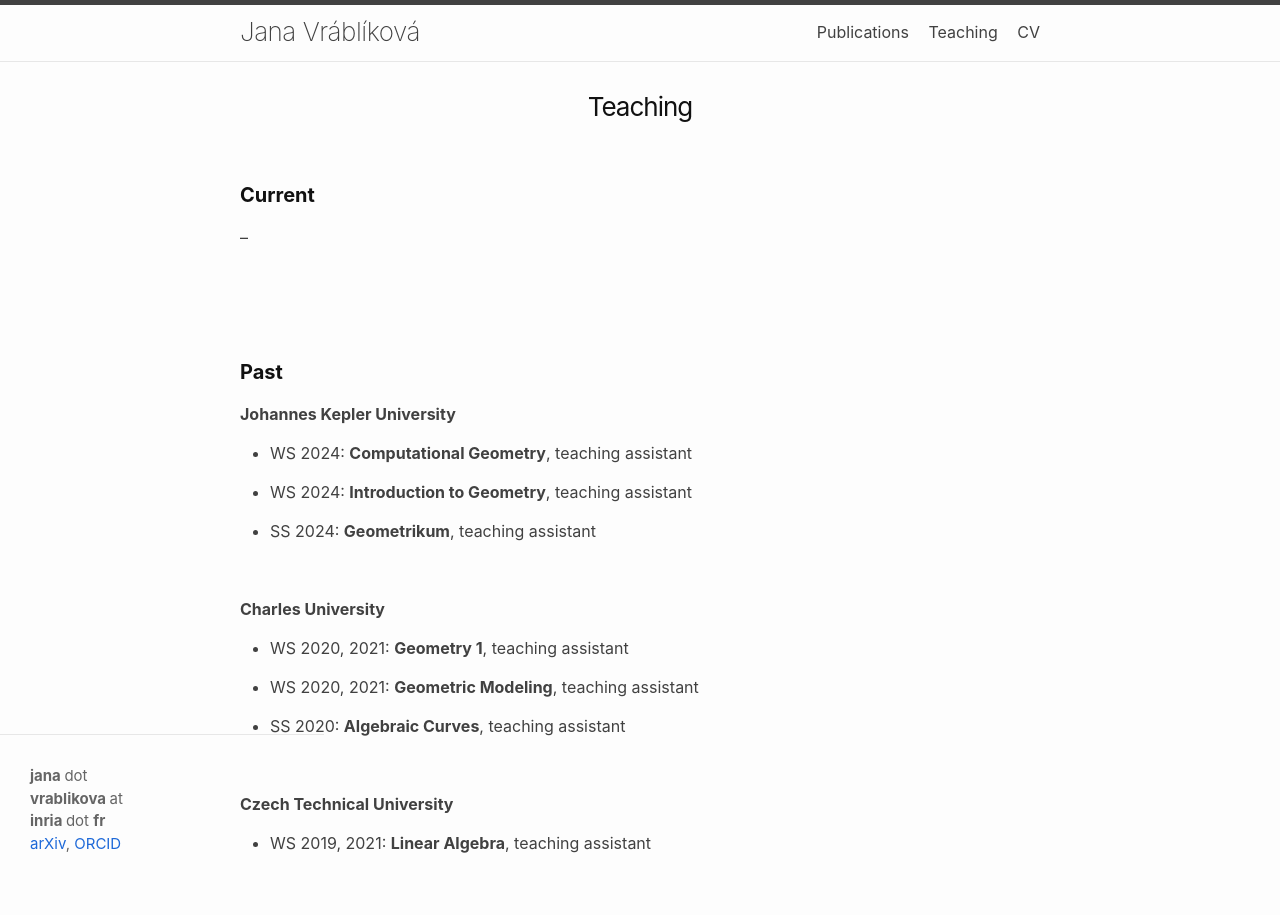
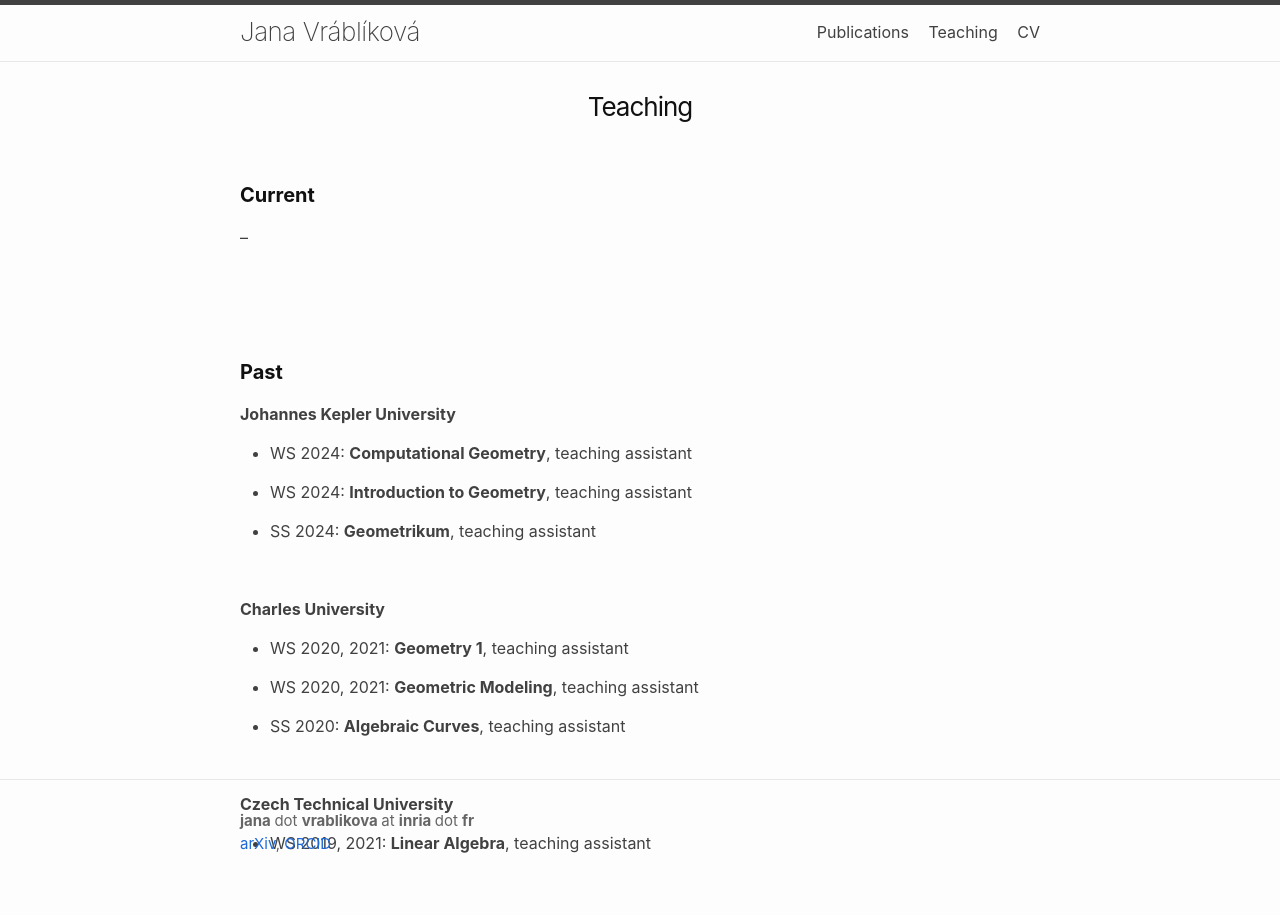
Before and after one commit to JanaVrablikova/janavrablikova.github.io, a Jekyll site: the page built from 02teaching.markdown, in a window 1280 px wide. Built offline with Jekyll 4.4.1, drawn with Linux system fonts in a browser that asks for light colours; nearby versions of some CDN libraries.

Commit message:
Update _layout.scss

```diff
--- a/_sass/minima/_layout.scss
+++ b/_sass/minima/_layout.scss
@@ -124,8 +124,10 @@
  * Site footer
  */
 .site-footer {
-  position: absolute;
-  bottom: 0;
+  position:absolute;
+  bottom:0;
+  width:100%;
+  height:60px;
   border-top: 1px solid $border-color-01;
   padding: $spacing-unit 0;
 }
```
